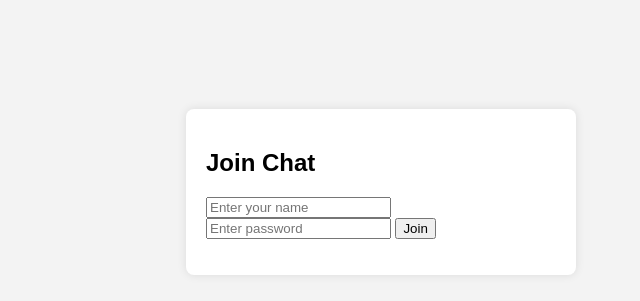
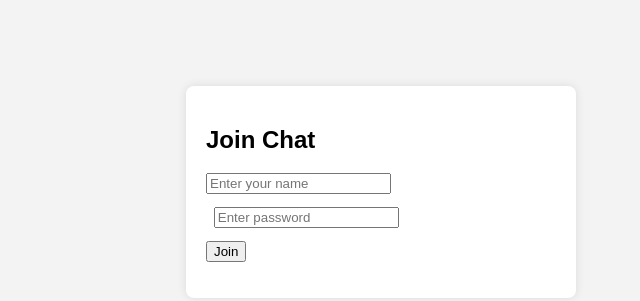
Before and after one commit to sandeep420123420-create/wtnishant, a website: page public/index.html in a window 1280 px wide. Shown: the part 216-517 px from the top of the page, without its empty margins (259-899 px from the left). Drawn offline with nearby package versions, Linux system fonts and the light colour scheme.

Commit message:
Update index.html

```diff
--- a/public/index.html
+++ b/public/index.html
@@ -14,7 +14,7 @@
   <div id="join-container">
     <h2>Join Chat</h2>
     <input id="username" placeholder="Enter your name" />
-        <input type="password" id="password" placeholder="Enter password">
+       <pre> <input type="password" id="password" placeholder="Enter password"></pre>
 
 
 
```
